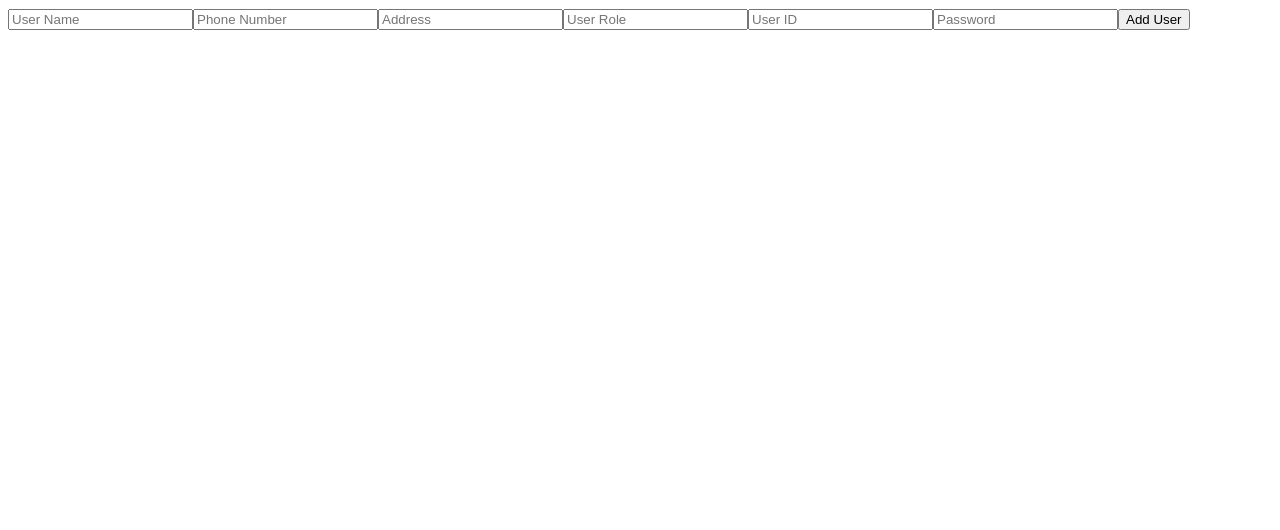
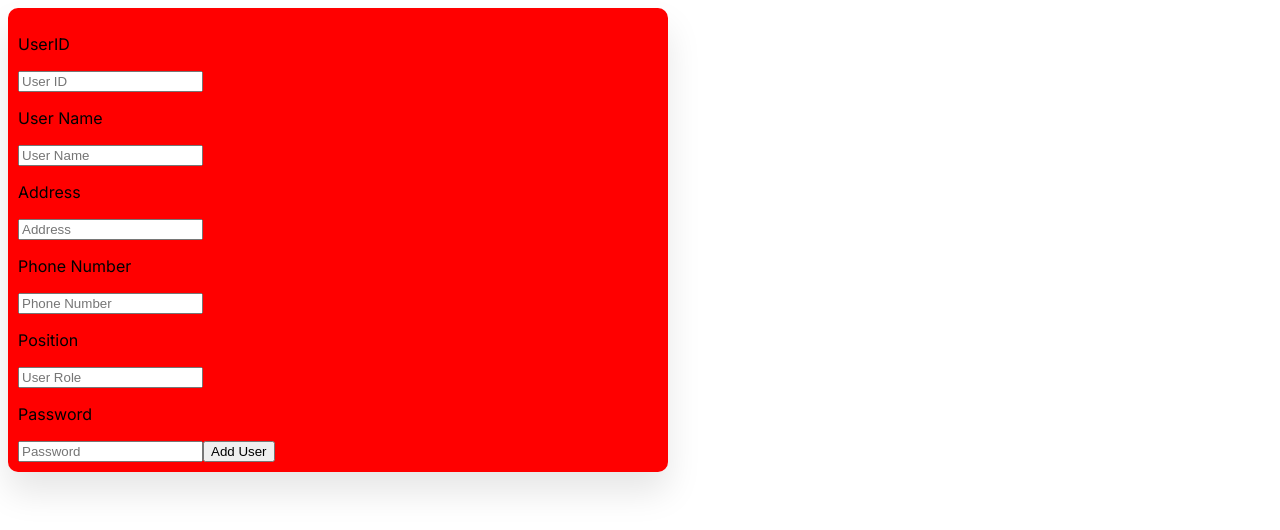
Before and after one commit to markjunnelacosta/buddy-wash-next, a Next.js app: page /role/admin/users/add-users in a window 1280 px wide. Shown: the top 530 px of the page. Built offline with nearby package versions, Linux system fonts and the light colour scheme.

Commit message:
addUsers css

```diff
--- /dev/null
+++ b/app/role/admin/users/add-users/addUsers.css
@@ -0,0 +1,8 @@
+.form-container{
+    background-color: red;
+    width: 50vw;
+    height: auto;
+    padding: 10px;
+    border-radius: 10px;
+    box-shadow: 0 20px 35px rgba(0, 0, 0, 0.1);
+}
--- a/app/role/admin/users/add-users/page.js
+++ b/app/role/admin/users/add-users/page.js
@@ -1,5 +1,6 @@
 "use client";
 import React, { useState } from "react";
+import './addUsers.css'
 
 const AdminPage = () => {
   const [userName, setUserName] = useState("");
@@ -29,45 +30,49 @@ const AdminPage = () => {
     console.log(response);
   };
   return (
-    <div>
+    <div className="form-container">
+      <p>UserID</p>
+      <input
+        type="text"
+        placeholder="User ID"
+        value={userId}
+        onChange={(e) => setUserId(e.currentTarget.value)}
+      ></input>
+      <p>User Name</p>
       <input
         type="text"
         placeholder="User Name"
         value={userName}
         onChange={(e) => setUserName(e.currentTarget.value)}
       ></input>
+      <p>Address</p>
+      <input
+        type="text"
+        placeholder="Address"
+        value={userAddress}
+        onChange={(e) => setUserAddress(e.currentTarget.value)}
+      ></input>
+      <p>Phone Number</p>
       <input
         type="text"
         placeholder="Phone Number"
         value={phoneNumber}
         onChange={(e) => setPhoneNumber(e.currentTarget.value)}
       ></input>
-      <input
-        type="text"
-        placeholder="Address"
-        value={userAddress}
-        onChange={(e) => setUserAddress(e.currentTarget.value)}
-      ></input>
+      <p>Position</p>
       <input
         type="text"
         placeholder="User Role"
         value={userRole}
         onChange={(e) => setUserRole(e.currentTarget.value)}
       ></input>
-      <input
-        type="text"
-        placeholder="User ID"
-        value={userId}
-        onChange={(e) => setUserId(e.currentTarget.value)}
-      ></input>
+      <p>Password</p>
       <input
         type="text"
         placeholder="Password"
         value={password}
         onChange={(e) => setPassword(e.currentTarget.value)}
       ></input>
-
-
       <button onClick={onClick}>Add User</button>
     </div>
   );
```
